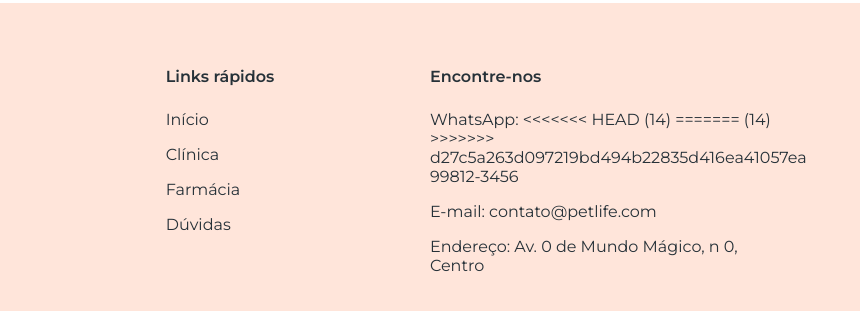
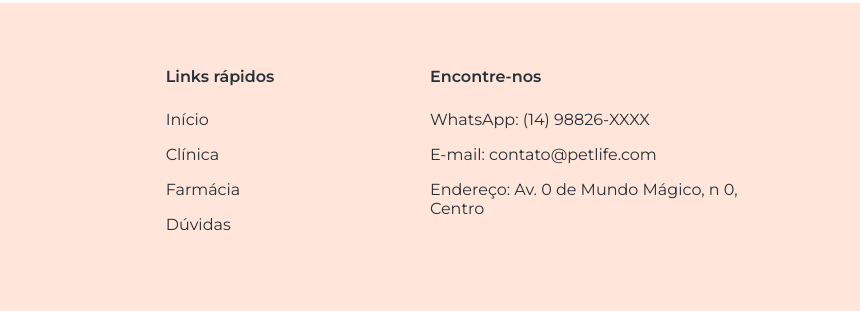
Before and after one commit to jeemmartins/landingpage-petlife, a plain HTML site: page index.html in a window 1280 px wide. Shown: the part 3051-3362 px from the top of the page, 420-1280 px from the left. Drawn offline with Linux system fonts and the light colour scheme.

Commit message:
Alteração de telefone no index.html

```diff
--- a/index.html
+++ b/index.html
@@ -192,11 +192,9 @@
       <div>
         <strong class="titulo">Encontre-nos</strong>
         <p>
-          WhatsApp: <<<<<<< HEAD
+          WhatsApp:
           <a href="https://wa.me/551498826-XXXX" target="_blank"></a>(14)
-          =======
-          <a href="https://wa.me/55149988269179" target="_blank"></a>(14)
-          >>>>>>> d27c5a263d097219bd494b22835d416ea41057ea 99812-3456
+          98826-XXXX
         </p>
         <p>
           E-mail: <a href="mailto:contato@petlife.com">contato@petlife.com</a>
```
